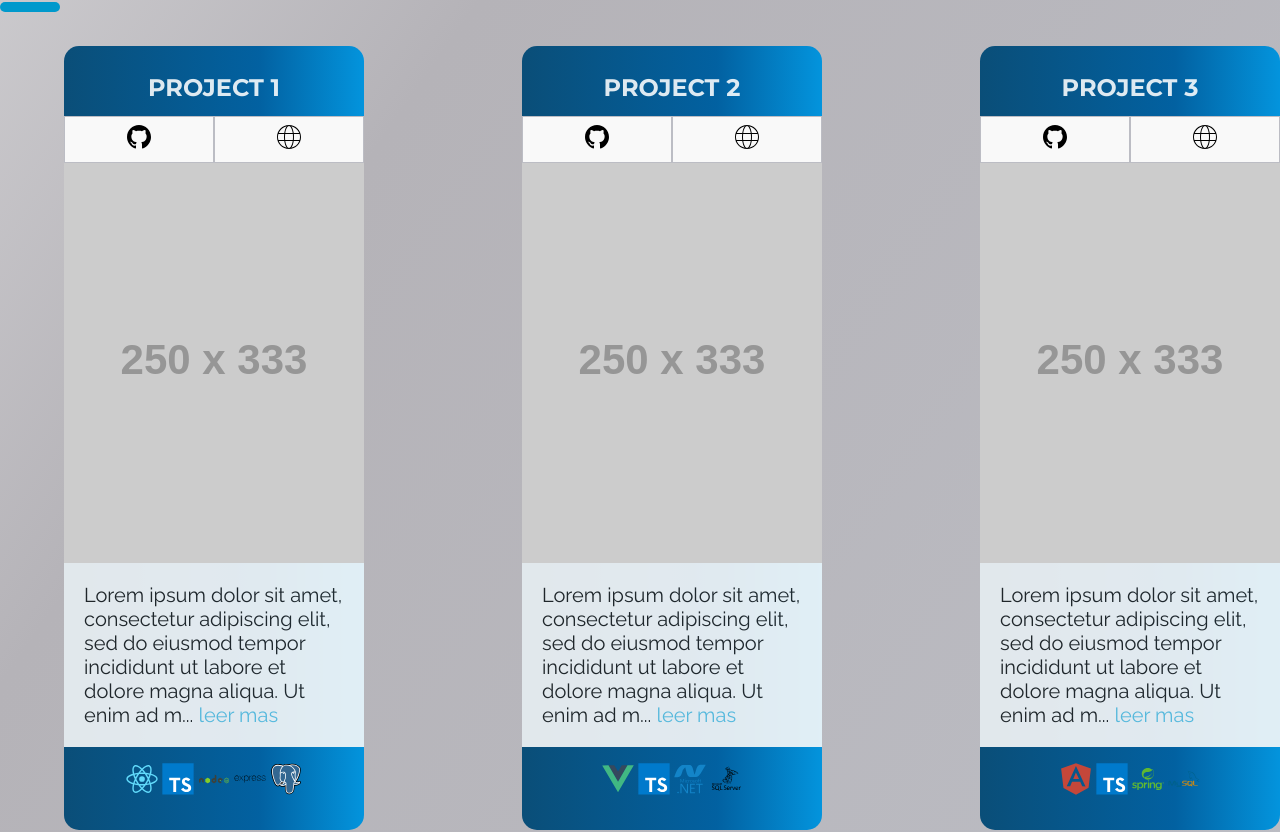
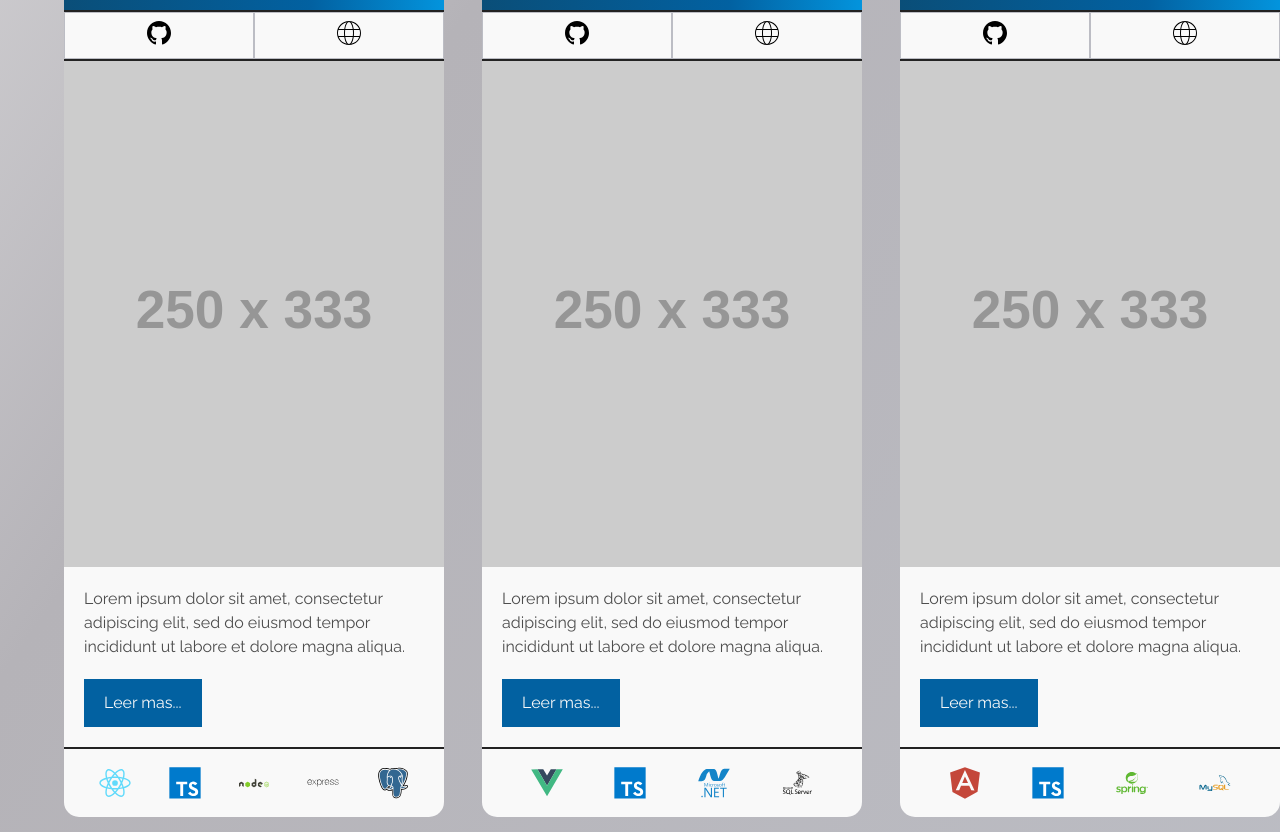
Before and after one commit to agarciadk/portfolio, a React (Vite) app: page / in a window 1280 px wide. Shown: the part 1534-2366 px from the top of the page. Built offline with nearby package versions, Linux system fonts and the light colour scheme.

Commit message:
Added some styles to Projects Components

```diff
--- a/index.html
+++ b/index.html
@@ -5,7 +5,6 @@
     <meta name="viewport" content="width=device-width, initial-scale=1.0" />
     <link rel="preconnect" href="https://fonts.googleapis.com">
     <link rel="preconnect" href="https://fonts.gstatic.com" crossorigin>
-    <link href="https://fonts.googleapis.com/css2?family=Montserrat:wght@400;700&family=Raleway&display=swap" rel="stylesheet">
     <title>Portfolio</title>
   </head>
   <body>
--- a/src/components/Experience/ExperienceContent.tsx
+++ b/src/components/Experience/ExperienceContent.tsx
@@ -21,11 +21,10 @@ const ExperienceContent: FC<ExperienceProps> = ({
 				<p className='m-0'><small>{sector} ({business})</small></p>
 			</div>
 		</div>
-		<hr />
 		<div className='experience-description mx-2'>
-			<h4 className='opacity-9'>Keys</h4>
+			<h4>Keys</h4>
 			<p className='t-justify'>{keys}</p>
-			<h4 className='mt-1 opacity-9'>Functionality</h4>
+			<h4 className='mt-1'>Functionality</h4>
 			<p className='t-justify'>{functionality}</p>
 		</div>
 	</div>
--- a/src/components/Projects/ProjectCard.tsx
+++ b/src/components/Projects/ProjectCard.tsx
@@ -3,15 +3,12 @@ import { Project, Language } from '../../types'
 import hashLanguages from '../../utils/hashLanguages'
 
 const ProjectCard: FC<Project> = ({ title, description, image, languages }): JSX.Element => {
-	const [hidden, setHidden] = useState(true)
-	const descIntro = description.slice(0, 140)
-	const descMore = description.slice(140, description.length)
+	const [visibility, setVisibility] = useState(false)
+	const descIntro = description.slice(0, 128)
+	const descMore = description.slice(128, description.length)
 
-	const readMore = (): void => {
-		setHidden(false)
-	}
-	const dotStyle = hidden ? { display: 'inline' } : { display: 'none' }
-	const moreStyle = !hidden ? { display: 'inline' } : { display: 'none' }
+	const toggleReadDescription = (): void => setVisibility((prevState) => !prevState)
+
 	return (
 		<div className='card' role="column">
 			<h3 className='card-title'>{title}</h3>
@@ -19,23 +16,33 @@ const ProjectCard: FC<Project> = ({ title, description, image, languages }): JSX
 				<a href='#' title='GitHub'><img src={hashLanguages.github} /></a>
 				<a href='#' title='Página web'><img src={hashLanguages.globe} /></a>
 			</div>
-			<img src={image} />
+			<img className='card-image' src={image} />
 			<div className='card-description'>
 				<p>
 					{descIntro}
-					<span id='dots' style={dotStyle} aria-label='dots'>...</span>
-					<span id='more' style={moreStyle} aria-label='more'>
+					<span
+						className={ visibility ? 'card__read-more card__read-more--open' : 'card__read-more'}
+						aria-label='more'
+					>
 						{descMore}
 					</span>
-					{' '}
-					<a role='button' onClick={() => readMore()} style={dotStyle}>leer mas</a>
 				</p>
+				<a
+					role='button'
+					className='read-more-btn'
+					title={visibility ? 'Leer menos...' : 'Leer mas...'}
+					onClick={() => toggleReadDescription()}
+				>
+					{visibility ? 'Leer menos...' : 'Leer mas...'}
+				</a>
 			</div>
 			<div className='card-languages'>
 				{languages.map((language: Language) => (
 					<img
 						key={`${title}-${language}`}
 						src={hashLanguages[language]}
+						alt={language}
+						title={language}
 					/>
 				))}
 			</div>
--- a/src/components/Projects/index.tsx
+++ b/src/components/Projects/index.tsx
@@ -6,7 +6,9 @@ const Projects = (): JSX.Element => {
 		<section id='projects'>
 			<h2>Proyectos</h2>
 			<div className='card-wrapper'>
-				{mockProjects.map(mockProject => <ProjectCard key={mockProject.title} {...mockProject} />)}
+				{mockProjects.map(mockProject =>
+					<ProjectCard key={mockProject.title} {...mockProject} />
+				)}
 			</div>
 		</section>
 	)
--- a/src/index.css
+++ b/src/index.css
@@ -1,3 +1,5 @@
+@import url('https://fonts.googleapis.com/css2?family=Montserrat:wght@400;700&family=Raleway&display=swap');
+
 :root {
   font-family: 'Raleway', Helvetica, Arial, sans-serif;
   font-size: 20px;
@@ -35,13 +37,12 @@
 }
 
 * {
+  padding: 0;
   margin: 0;
   box-sizing: border-box;
 }
 body {
-  max-width: 1280px;
   margin: 0 auto;
-  display: flex;
   text-align: center;
   place-items: center;
   min-width: 320px;
@@ -75,6 +76,8 @@ h1 {
 }
 
 .wrapper {
+  max-width: 1280px;
+  margin: 0 auto;
   display: flex;
   flex-direction: column;
   row-gap: 2rem;
@@ -183,12 +186,18 @@ nav a:hover:before, nav a:hover:after {
 .experience-header {
   border-top-right-radius: var(--card-border-radius);
   border-top-left-radius: var(--card-border-radius);
+  border-bottom: 2px solid #222;
   padding: 1.5rem 3rem;
 }
 .experience-description {
   padding: 1.5rem 3rem;
 }
-
+.experience-description p {
+  font-size: 0.8rem;
+}
+.experience-description p, .experience-description h4 {
+  opacity: .8;
+}
 .m-0 {
 	margin: 0;
 }
@@ -214,24 +223,27 @@ nav a:hover:before, nav a:hover:after {
 }
 /* Project */
 .card-wrapper {
-	display: flex;
-	flex-direction: row;
-	column-gap: 20px;
+  display: grid;
+  grid-template-columns: repeat(3, auto);
+
   margin-left: 64px;
-	justify-content: space-between;
+  justify-content: space-between;
 }
 .card {
-	max-width: 300px;
+	min-width: 380px;
+  max-width: 380px;
+  height: fit-content;
 	background-color: var(--dark-card-background);
+	color: var(--dark-card-font-color);
   border-radius: var(--card-border-radius);
-	color: var(--dark-card-font-color);
-	padding: 1.5rem 0;
   display: flex;
   flex-direction: column;
 }
 .card-title {
 	font-size: 1.2em;
-  padding-bottom: 16px;
+  letter-spacing: 1px;
+  padding: 0.9rem 0;
+  border-radius: 15px 15px 0 0;
   text-transform: uppercase;
 }
 .card-links {
@@ -239,6 +251,8 @@ nav a:hover:before, nav a:hover:after {
   grid-template-columns: 1fr 1fr;
   justify-content: space-evenly;
   background-color: var(--light-background-color);
+  border-top: 2px solid #222;
+  border-bottom: 2px solid #222;
 }
 .card-links a {
   border: 1px solid var(--dark-background-color);
@@ -250,20 +264,55 @@ nav a:hover:before, nav a:hover:after {
 .card-links a:hover img {
   transform: scale(1.2);
 }
-
+.card-image {
+  object-fit: cover;
+}
 .card-description {
   padding: 1rem;
 	text-align: left;
-  opacity: .9;
   color: var(--dark-card-font-color);
   background-color: var(--dark-card-background);
+  font-size: 0.8rem;
 }
-.card-description a {
+.card-description p {
+  opacity: .8;
+  margin-bottom: 1rem;
+}
+.card__read-more {
+  display: block;
+  opacity: 0;
+  height: 0;
+  transition: all 0.5s;
+}
+.card__read-more--open {
+  display: block;
+  opacity: 1;
+  height: min-content;
+}
+
+.read-more-btn {
+  display: inline-block;
 	cursor: pointer;
+  background-color: var(--light-lapis-lazuli);
+  padding: 0.6rem 1rem;
+  color: var(--dark-card-background);
+  font-size: 1em;
+  position: relative;
+  z-index: 1;
+  transition: all 0.5s;
+}
+.read-more-btn:hover {
+  background-color: rgba(2, 97, 161, 0.85);
+  box-shadow: 0 0 2rem rgba(0, 0, 0, 0.1);
+  color: var(--dark-card-background);
 }
 
 .card-languages {
-  padding-top: 16px;
+  display: flex;
+  justify-content: space-evenly;
+  padding: 0.9rem 0;
+  border-top: 2px solid #222;
+  border-radius: 0 0 15px 15px;
 }
 
 @media (prefers-color-scheme: light) {
@@ -289,7 +338,7 @@ nav a:hover:before, nav a:hover:after {
       var(--light-green-blue-crayola) 100%);
     color: var(--light-card-font-color);
   }
-  .card {
+  .card-title {
     background: linear-gradient(
       90deg,
       var(--light-indigo-dye) 0%,
```
Also changed, not shown: 1 other file (tests, documents, lock files or other folders).
